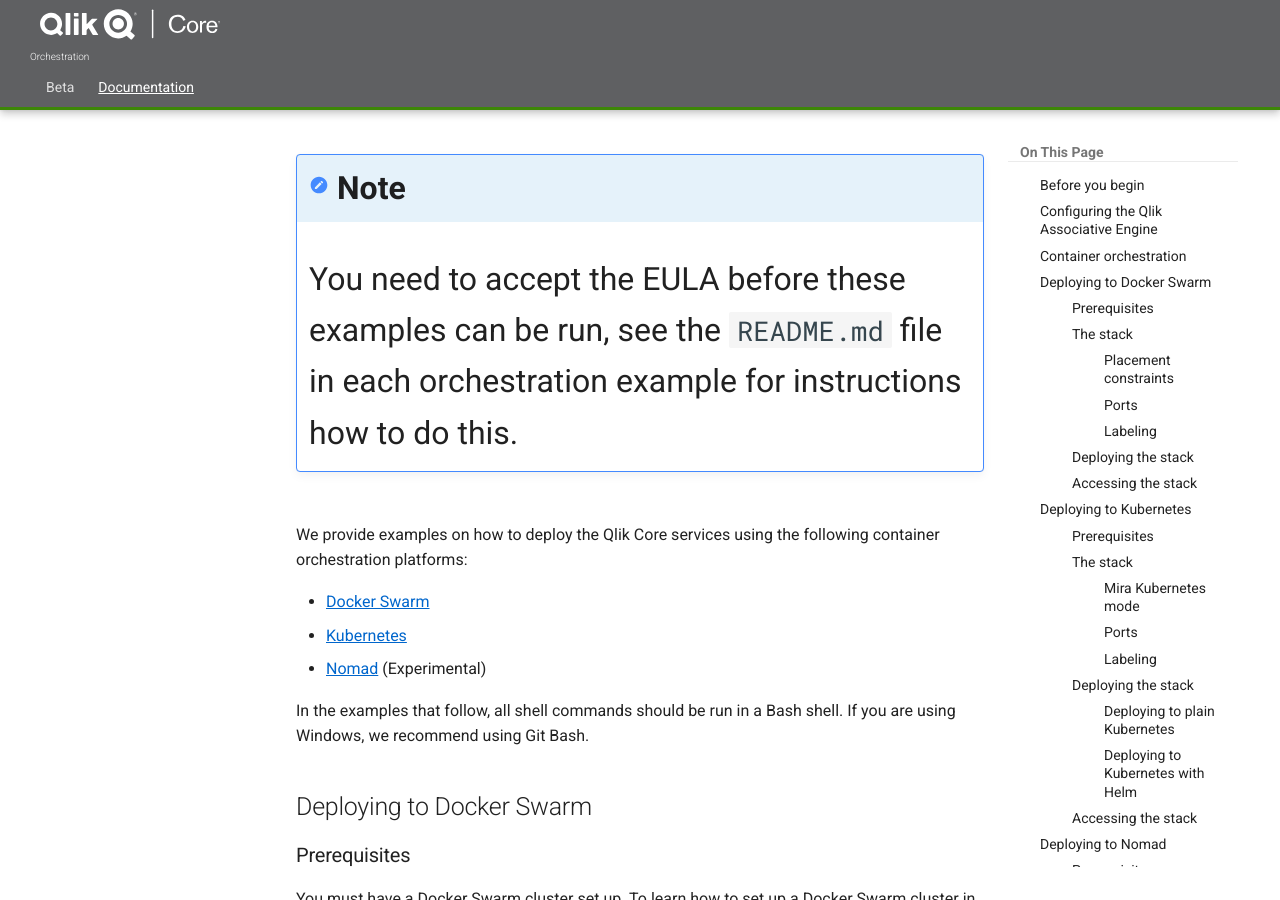
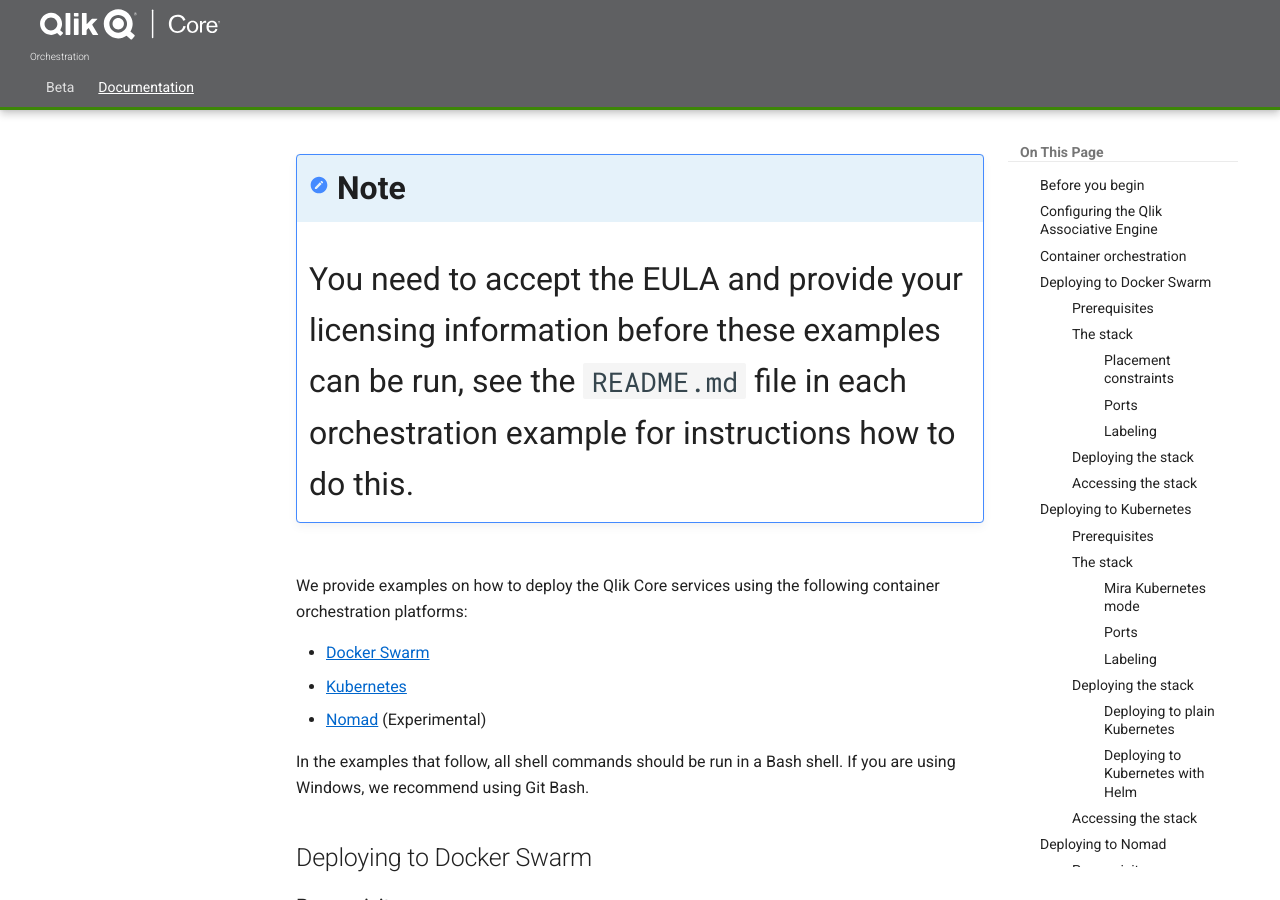
Before and after one commit to qlik-oss/core-website, an MkDocs documentation site: the page built from docs/docs/tutorials/orchestration.md, in a window 1280 px wide and 900 px high, scrolled down 1389 px. Built offline with MkDocs 1.6.1 and Material for MkDocs 9.7.7, drawn with Linux system fonts in a browser that asks for light colours; comment, search, counter and statistics services are not loaded; old or Windows-style settings are respelled for this version of MkDocs.

Commit message:
Update orchestration tutorial to specify that you need to provide your license information (#305)

```diff
--- a/docs/docs/tutorials/orchestration.md
+++ b/docs/docs/tutorials/orchestration.md
@@ -42,7 +42,8 @@
 ## Container orchestration
 
 !!! Note
-    You need to accept the EULA before these examples can be run, see
+    You need to accept the EULA and provide your licensing information
+    before these examples can be run, see
     the `README.md` file in each orchestration example for instructions
     how to do this.
 
```
